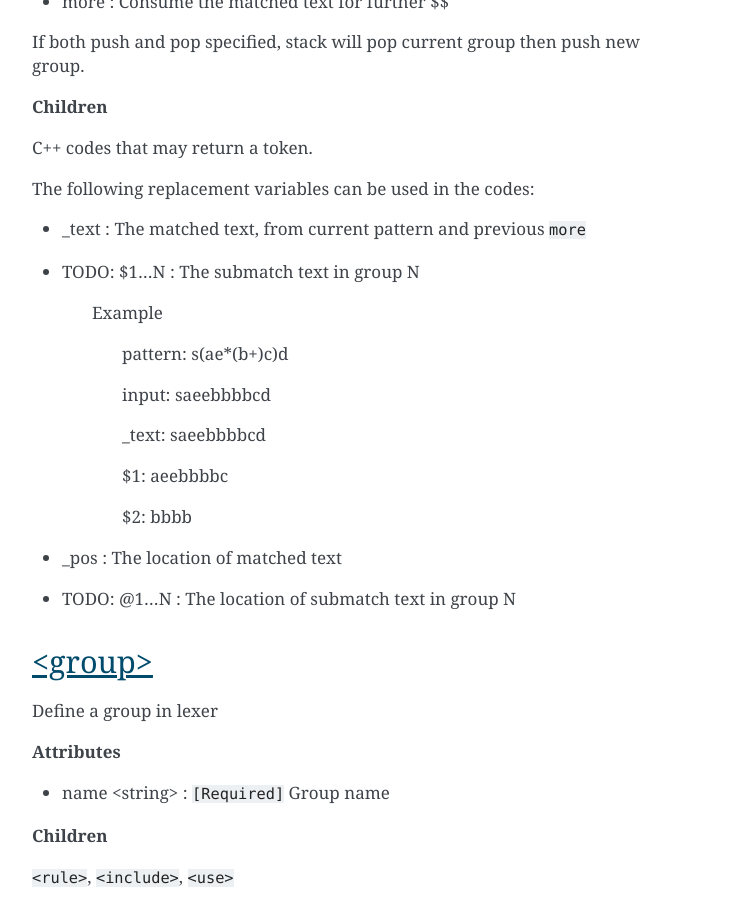
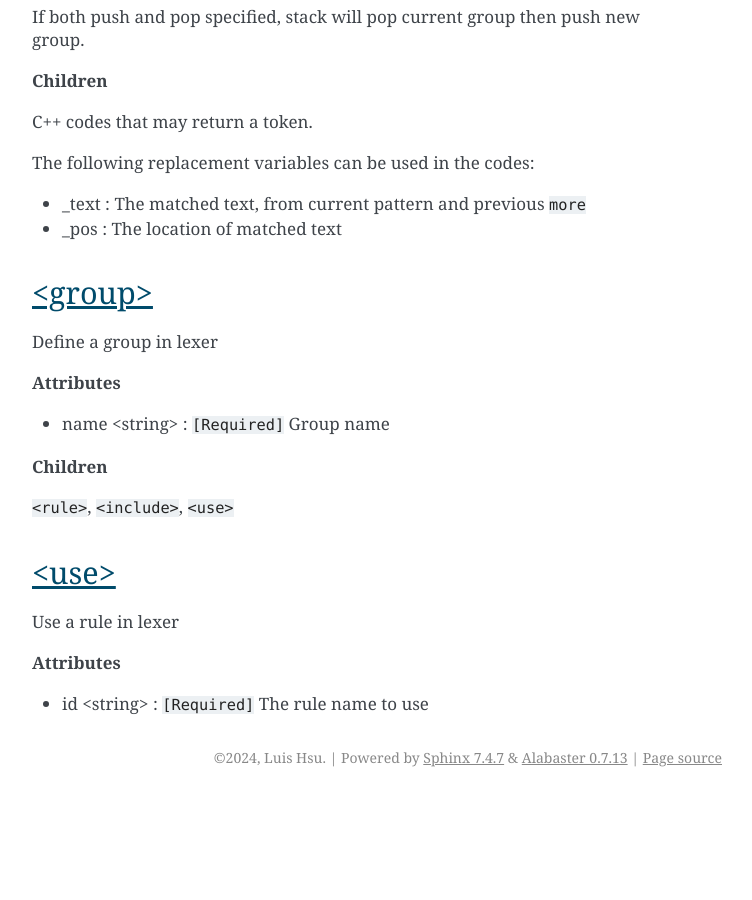
Before and after one commit to WasmVM/ParGen, a Sphinx documentation site: the page built from docs/pxml.rst, in a window 1280 px wide and 900 px high, scrolled down 6682 px. Shown: the whole window, without its empty margins (388-1140 px from the left). Built offline with Sphinx 7.4.7, drawn with Linux system fonts in a browser that asks for light colours; after the commit the page ends 7479 px from its top, so only the background shows below that; some of the changed text lies outside the part shown.

Commit message:
Update document

```diff
--- a/docs/pxml.rst
+++ b/docs/pxml.rst
@@ -314,23 +312,7 @@ The following replacement variables can be used in the codes:
 
 * _text : The matched text, from current pattern and previous ``more``
 
-* TODO: $1...N : The submatch text in group N
-
-    Example
-
-        pattern: s(ae*(b+)c)d
-
-        input: saeebbbbcd
-
-        _text: saeebbbbcd
-
-        $1: aeebbbbc
-
-        $2: bbbb
-
 * _pos : The location of matched text
-
-* TODO: @1...N : The location of submatch text in group N
 
 <group>
 =======
```
Also changed, not shown: other parts of docs/pxml.rst (+0 -2 lines).
